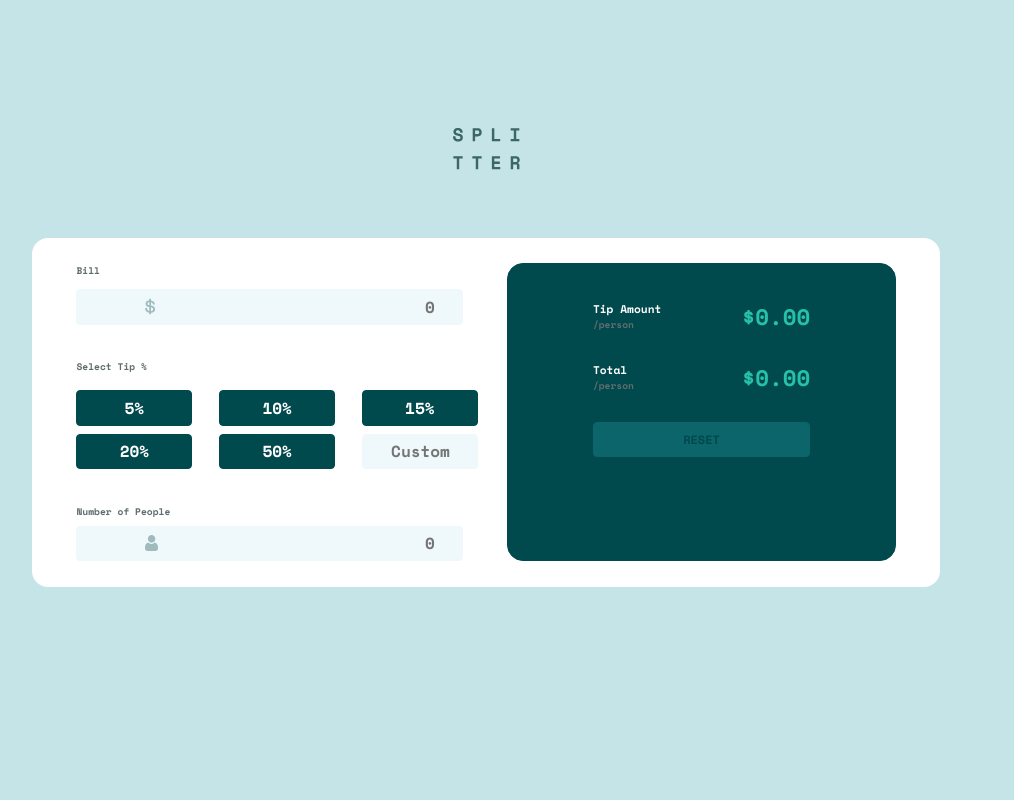
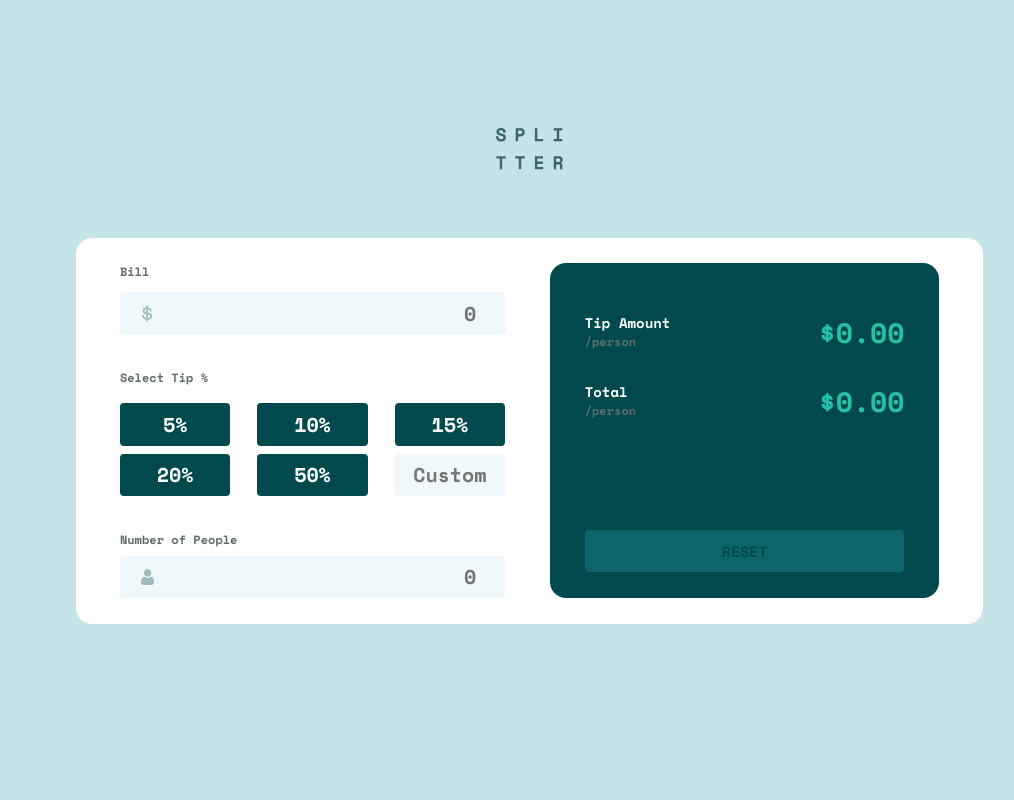
Before and after one commit to Lidobix/FM_Tip_calculator_app, a PHP site: page / in a window 1280 px wide; the page is wider, and only the part inside the window is pictured. Shown: that part, without its empty margins (154-1168 px from the left). Run offline with PHP 8.4, Linux system fonts and the light colour scheme.

Commit message:
finalisation sytle

```diff
--- a/index.html
+++ b/index.html
@@ -78,7 +78,6 @@
                   id="tip50"
                   value="50%"
                 />
-
                 <input
                   type="number"
                   name="tip"
--- a/styles.css
+++ b/styles.css
@@ -64,6 +64,7 @@ fieldset{
 }
 
 #inputContainer {
+    width: 100%;
     display: grid;
     grid-template-columns: repeat(2, 1fr);
     grid-template-rows: repeat(3, 1fr);
@@ -126,7 +127,7 @@ input[type=number]{
     color:var(--blue_dark);
     background-repeat: no-repeat;
     background-position: center;
-    background-position-x: 5.3vw;
+    background-position-x: 5.3%;
 }
 
 .inputNoError{
@@ -163,8 +164,7 @@ legend, .resultUnit{
 
 #resultWindow{
     background-color: var(--blue_dark);
-    /*padding: 4.5vh 6.6vw 2vh 6.6vw;
-    */margin-top: 3.6vh;
+    margin-top: 3.6vh;
     border-radius: 2vh ;
     -webkit-border-radius: 2vh ;
     -moz-border-radius: 2vh ;
@@ -209,18 +209,15 @@ p{
 
 #resetButton{
     font-size: 1.5rem;
-    /* margin-top: 4rem; */
     padding: 1vh 0;
     background-color: var(--turquoise);
     border: var(--border_width) solid var(--turquoise);
     color:var(--blue_dark);
     width: 100%;
+    grid-column: 1 / 3;
+    grid-row: 3;
 
-    /* .one { */
-        grid-column: 1 / 3;
-        grid-row: 3;
-      /* }
-   */border-radius:0.5vh ;
+   border-radius:0.5vh ;
    -webkit-border-radius:0.5vh ;
    -moz-border-radius:0.5vh ;
    -ms-border-radius:0.5vh ;
@@ -232,23 +229,9 @@ p{
     margin: 0;
 }
 
-.debug_w{
-    border: 1px solid white;
-}
-.debug_b{
-    border: 1px solid black;
-}
 
 
-@media screen and (min-width:600px) {
-    *{
-        font-size: 8px;}
-    }
-
-
-
-
-@media screen and (min-width:680px) {
+@media screen and (min-width:580px) {
 
     #logoMain{
         margin: 16vh 0 8.5vh 0;
@@ -257,22 +240,20 @@ p{
 
     #calculator{
         width: 64vw;
-        padding: 3.2vh 3.5vw;
+        padding: 3.2vh 3.4vw;
         flex: 0;
+        margin: 0 18vw;
         border-radius: 2vh;
         -webkit-border-radius: 2vh;
         -moz-border-radius: 2vh;
         -ms-border-radius: 2vh;
         -o-border-radius: 2vh;
-}
+    }
 
     #calculatorContent{
         width: 100%;
         padding:0;
         display: inline-flex;
-        /* flex-direction: row; */
-        /* gap:5rem;
-        padding: 4rem; */
         gap:3.5vw;
     }
 
@@ -282,25 +263,16 @@ p{
     }
 
     #inputContainer {
-        /* width:50%; */
-        /* display: grid; */
-        /* flex-basis: 50%; */
-        /* width:100%; */
-        grid-template-columns: repeat(3,
-        30%);
-        grid-template-rows: repeat(2, 1fr);
-        /* grid-column-gap: 19px;*/
-        /* grid-row-gap: 15px;  */
-        /* grid-auto-columns: minmax(50% ,auto); */
-        /* border: 1px solid black; */
-        /* -moz-column-gap: 10px;
-            column-gap: 10px;
-        row-gap: 10px;
-        justify-content: space-between; */
-
+        width:100%;
+        display: flex;
+        flex-wrap: wrap;
     }
 
-
+    #inputContainer > input {
+        flex-basis: 10%;
+        flex-grow: 2;
+        flex-shrink: 0;
+    }
 
     #resultWindow{
         flex-basis: 30%;
@@ -310,6 +282,19 @@ p{
 
     #inputContainer > input {
         flex-basis: 8.4vw;
-        /* flex-grow: 1; */
+    }
+
+    #display{
+        margin: 5.8vh 2.56vw 0 2.56vw;
+    }
+
+    #resetButton{
+        margin-top: 10vh;
+    }
+
+    #customTip{
+        text-align: center;
+        padding-left: 0;
+        padding-right: 0;
+    }
 }
-}
```
